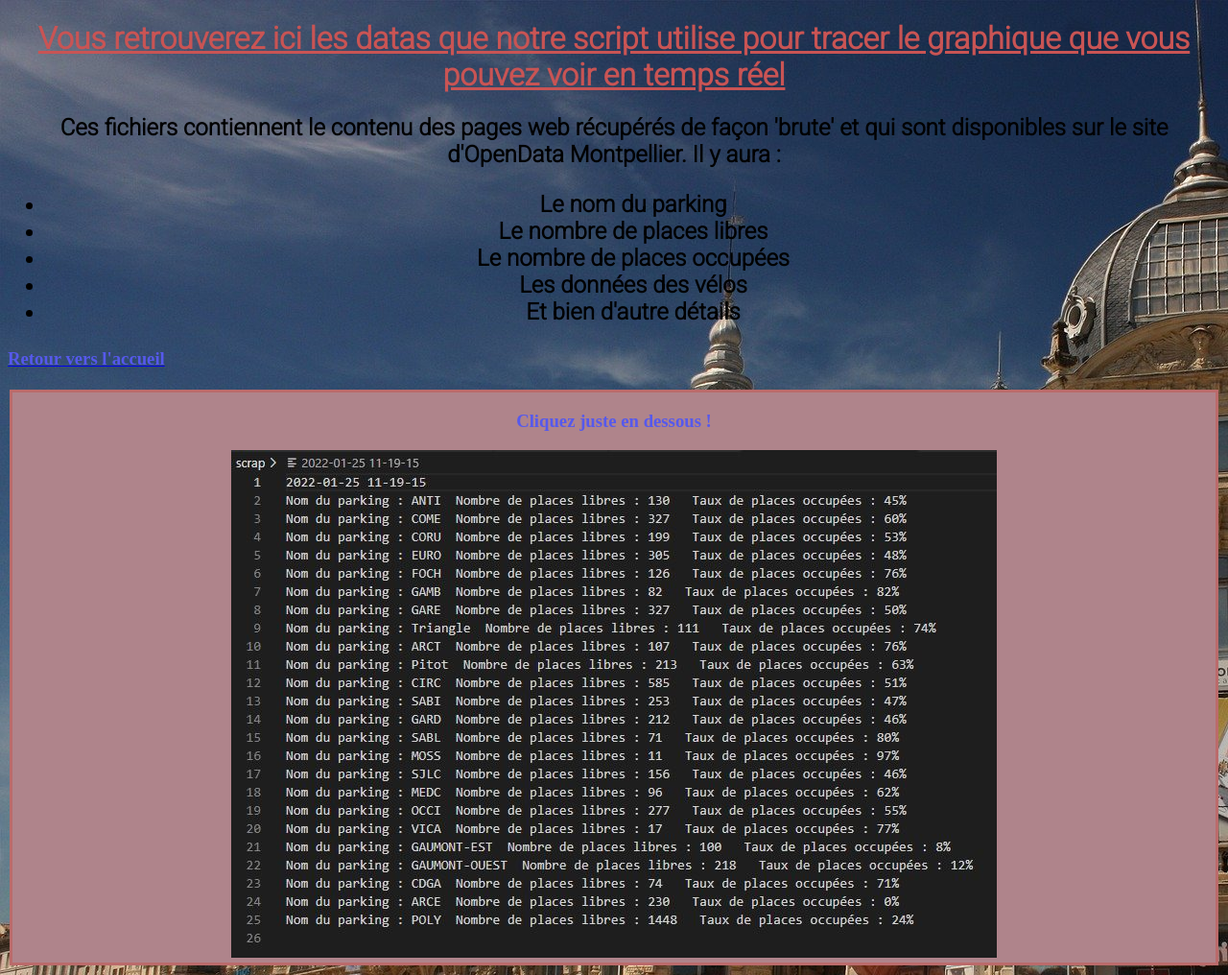
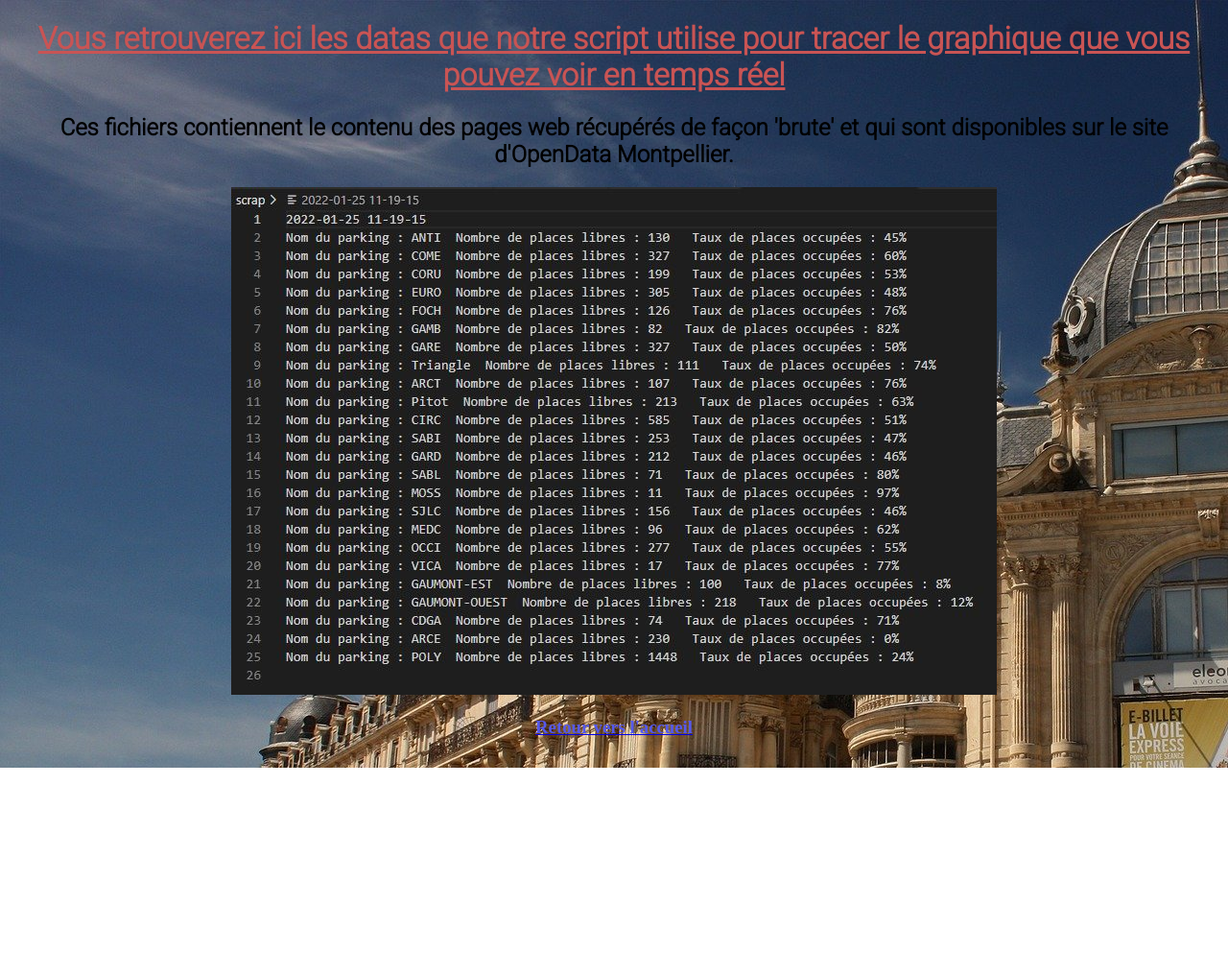
Before and after one commit to TimFlp/Data-Scrapping-Montpellier, a plain HTML site: page site web/data/index.html in a window 1280 px wide. Shown: the whole page at 96% size. After the commit the page ends 800 px from the top, so only its background shows below. Drawn offline with Linux system fonts and the light colour scheme.

Commit message:
Redesign site web

```diff
--- a/site web/data/index.html
+++ b/site web/data/index.html
@@ -14,32 +14,14 @@
 
         <h1>Vous retrouverez ici les datas que notre script utilise pour tracer le graphique que vous pouvez voir en temps réel</h1>
         <h2>
-            Ces fichiers contiennent le contenu des pages web récupérés de façon 'brute' et qui sont disponibles sur le site d'OpenData Montpellier. Il y aura :
-            <ul>
-                <li>Le nom du parking</li>
-                <li>Le nombre de places libres</li>
-                <li>Le nombre de places occupées</li>
-                <li>Les données des vélos</li>
-                <li>Et bien d'autre détails</li>
-
-           </ul>
+            Ces fichiers contiennent le contenu des pages web récupérés de façon 'brute' et qui sont disponibles sur le site d'OpenData Montpellier.
          </h2>
-         <a href="../index.html"> <h3>Retour vers l'accueil</h3> </a>
-
-         <table>
-             <tr>
-                <td>
-                    <h3>Cliquez juste en dessous !</h3>
+         <div id="image_centre">
                    <a href="https://github.com/TimFlp/Data-Scrapping-Montpellier/tree/master/data">
                    <img src='../../captures/ex2.JPG' alt="Lien vers données scrap">
                    </a>
-
-
-                </td>
-             </tr>
-         </table>
-
-
+                   <a href="../index.html"> <h3>Retour vers l'accueil</h3> </a>
+        </div>
     </body>
 
 </html>
--- a/site web/style.css
+++ b/site web/style.css
@@ -41,3 +41,7 @@ h3 {
     font-weight: bold;
     color:rgb(86, 89, 236);
 }
+
+#image_centre {
+    text-align: center;
+}
```
Also changed, not shown: site web/graph/index.html (+3 -14 lines), site web/historique/index.html (+6 -21 lines).
